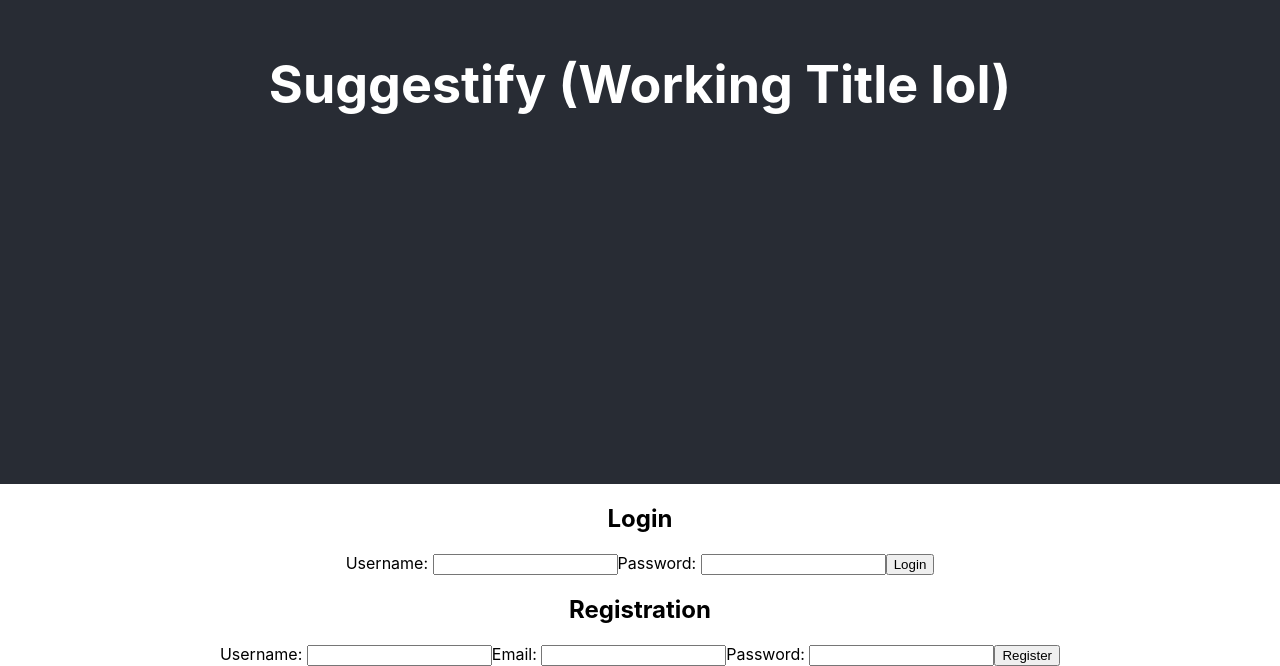
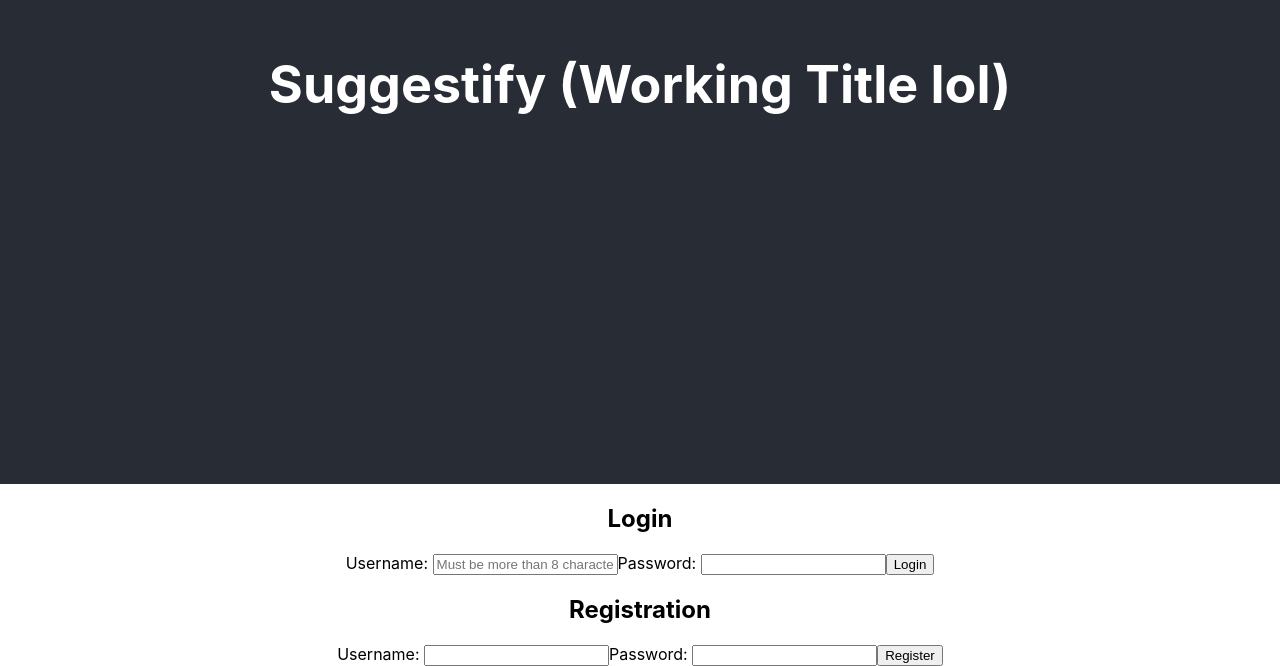
Before and after one commit to spotifyrecommendationtrey/Front_End, a React (Create React App) app in the folder suggestify/: page / in a window 1280 px wide. Shown: the part 316-982 px from the top of the page. Built offline with nearby package versions, Linux system fonts and the light colour scheme.

Commit message:
commented out email in registration, back end doesnt have it for now.

```diff
--- a/suggestify/src/components/UserLog.js
+++ b/suggestify/src/components/UserLog.js
@@ -15,7 +15,7 @@ const UserLog = () => {
         <h2>Login</h2>
         <form className='user-login'>
             <label htmlFor='username'>Username: </label>
-            <input type='text' id='username' name ='username'></input>
+            <input type='text' id='username' name ='username' minLength='8' placeholder='Must be more than 8 characters'></input>
             <label htmlFor='password'>Password: </label>
             <input type='password' id ='password' name='password'></input>
             <button type='submit'>Login</button>
@@ -24,8 +24,8 @@ const UserLog = () => {
         <form className='user-register'>
             <label htmlFor='new-username'>Username: </label>
             <input type ='text' id='new-username' name='new-username'></input>
-            <label htmlFor='user-email'>Email: </label>
-            <input type ='email' id='user-email' name='new-username'></input>
+            {/* <label htmlFor='user-email'>Email: </label>
+            <input type ='email' id='user-email' name='new-username'></input> */}
             <label htmlFor='user-email'>Password: </label>
             <input type ='text' id='new-username' name='new-username'></input>
             <button type='submit'>Register</button>
```
